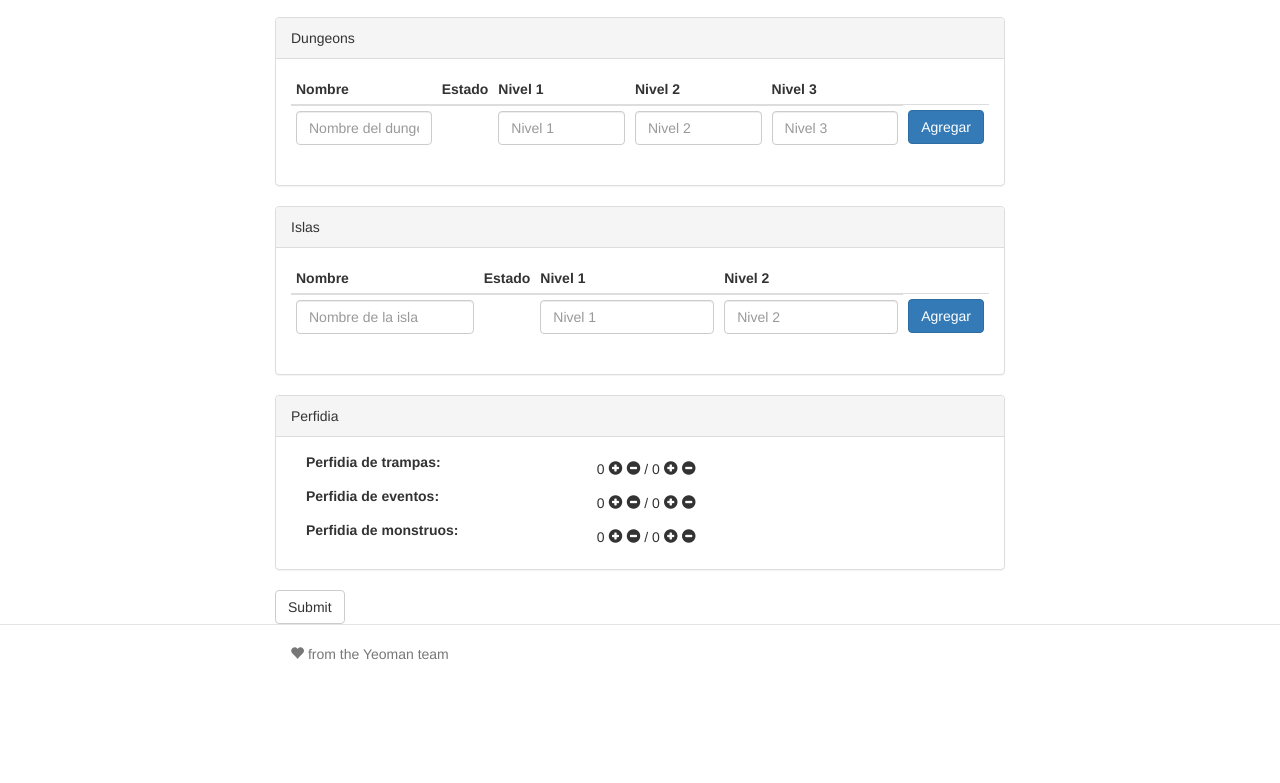
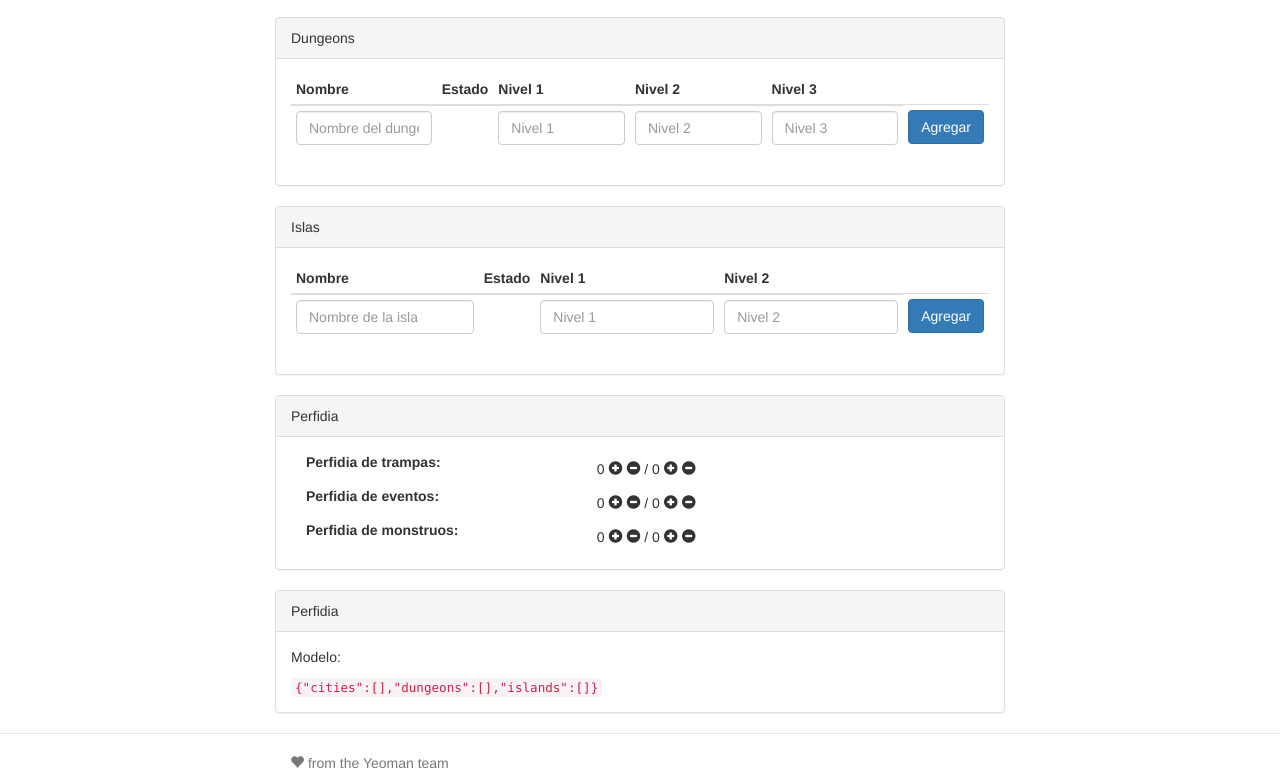
Before and after one commit to SirRagnar/descentCampaignTrackerApp, a website: page app/index.html in a window 1280 px wide. Shown: the part 1812-2595 px from the top of the page. Before the commit the page ends 2486 px from the top, so only its background shows below. Drawn offline with nearby package versions, Linux system fonts and the light colour scheme; some packages are replaced by stand-ins of ours; files that its build step writes are made by us from their sources.

Commit message:
Remove UI sortable from cities panel and added TODO section to READ.ME

```diff
--- a/app/views/main.html
+++ b/app/views/main.html
@@ -238,7 +238,7 @@
               <td><input type="text" class="form-control" id="cityVault" placeholder="Bóveda" ng-model="main.addInputs.city.vault"></td>
               <td><button class="btn btn-primary" ng-click="main.api.addCity()" aria-label="Agregar ciudad">Agregar</button></td>
             </tr>
-            <tr ng-repeat="city in main.model.locations.cities track by $index" style="padding:5px 10px;" ui-sortable>
+            <tr ng-repeat="city in main.model.locations.cities track by $index" style="padding:5px 10px;">
               <td>
                 <input type="text" ng-model="city.name" class="form-control" />
               </td>
@@ -522,8 +522,14 @@
     </div>
     <!-- Fin Perfidia -------------------------------------------------------------------------------------------------------------------------->
 
-
-
-    <button type="submit" class="btn btn-default">Submit</button>
+    <div class="panel panel-default">
+      <div class="panel-heading">Perfidia</div>
+      <div class="panel-body">
+        <p>Modelo:</p>
+        <code>
+          {{main.model.locations}}
+        </code>
+      </div>
+    </div>
 </form>
 </div>
```
Also changed, not shown: README.md.
